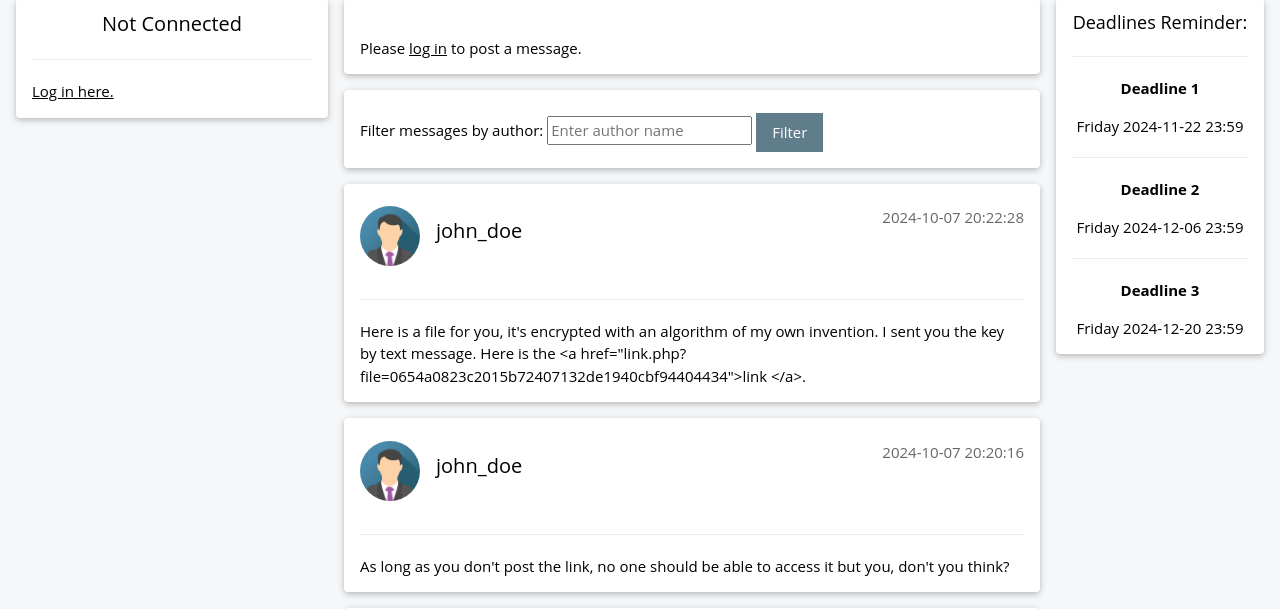
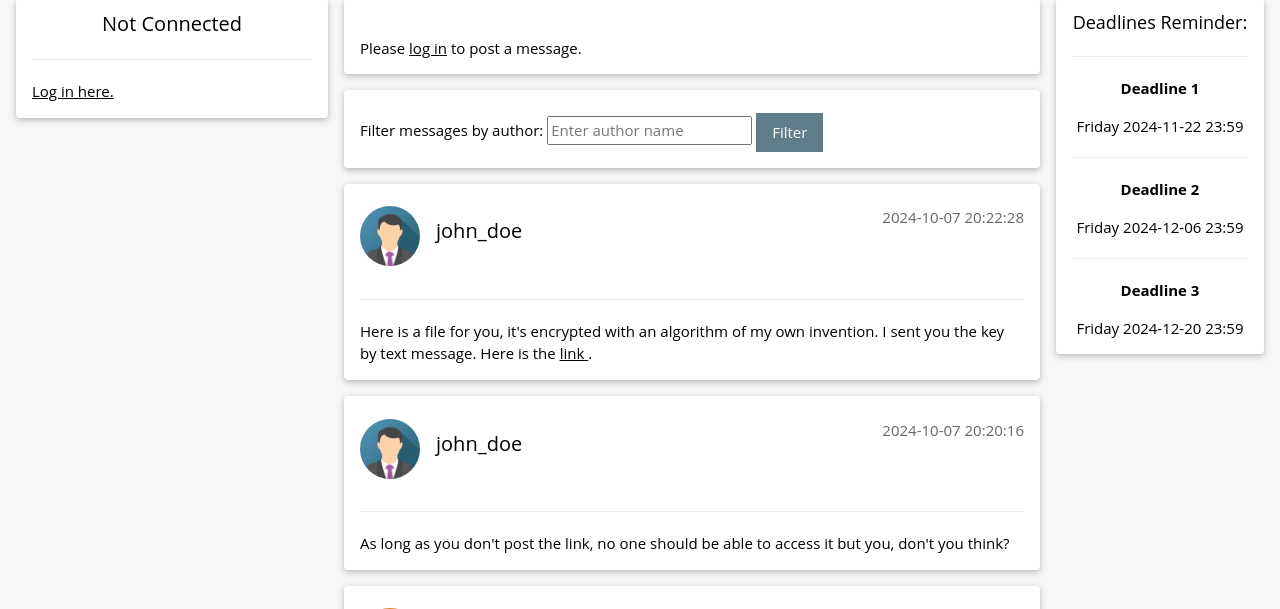
Before and after one commit to Warrior-47/intsec-group-project, a PHP site: page /hash/ in a window 1280 px wide. Shown: the part 81-690 px from the top of the page. Run offline with PHP 8.4, Linux system fonts and the light colour scheme; data comes from the database, SQL or seed files in the repository.

Commit message:
fixing issue in message board

```diff
--- a/passoire/web/message_board.php
+++ b/passoire/web/message_board.php
@@ -139,7 +139,7 @@ $totalPages = ceil($totalMessages / $limit);
     <span class="w3-right w3-opacity"><?php echo htmlspecialchars($msg['date']); ?></span>
     <h4><?php echo htmlspecialchars($msg['login']); ?></h4><br>
     <hr class="w3-clear">
-    <p><?php echo htmlspecialchars($msg['content']); ?></p>
+    <p><?php echo strip_tags($msg['content'], '<a><b><i><strong>'); ?></p>
 </div>
 <?php endforeach; ?>
 
```
